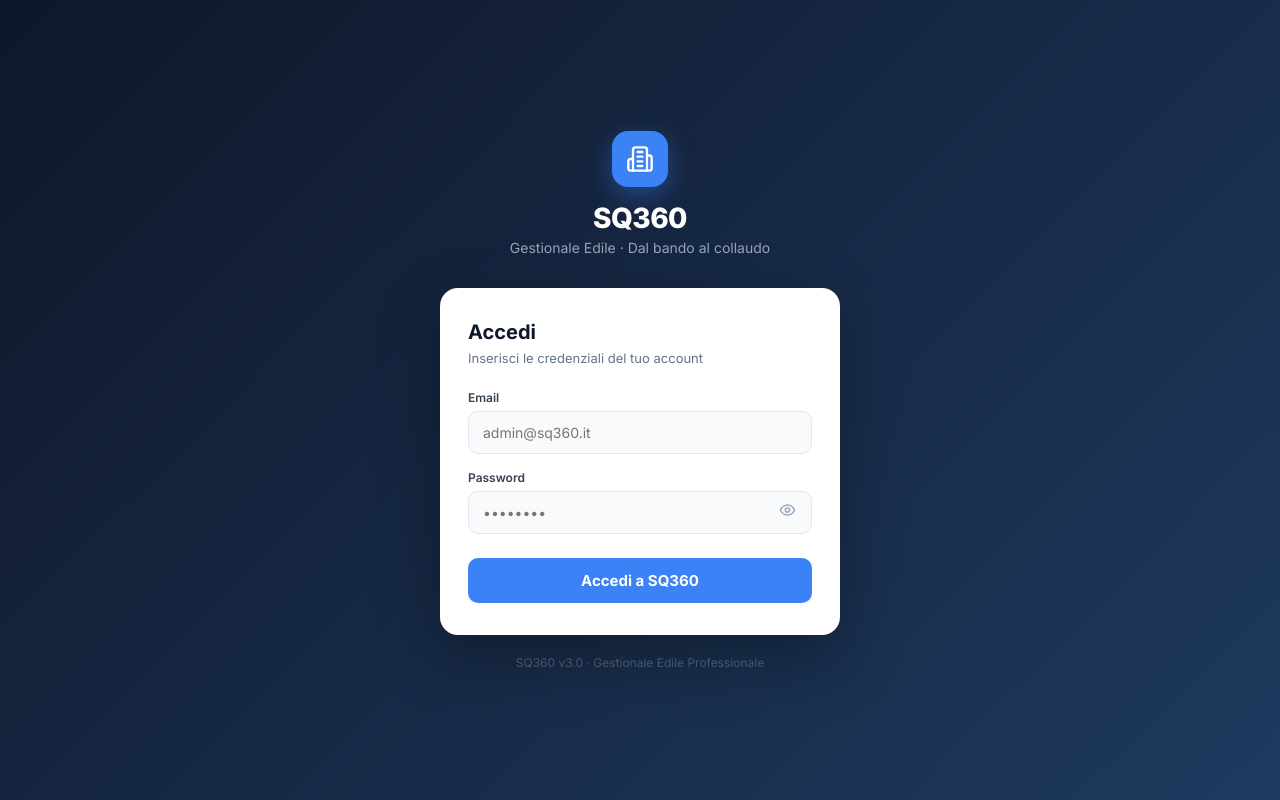
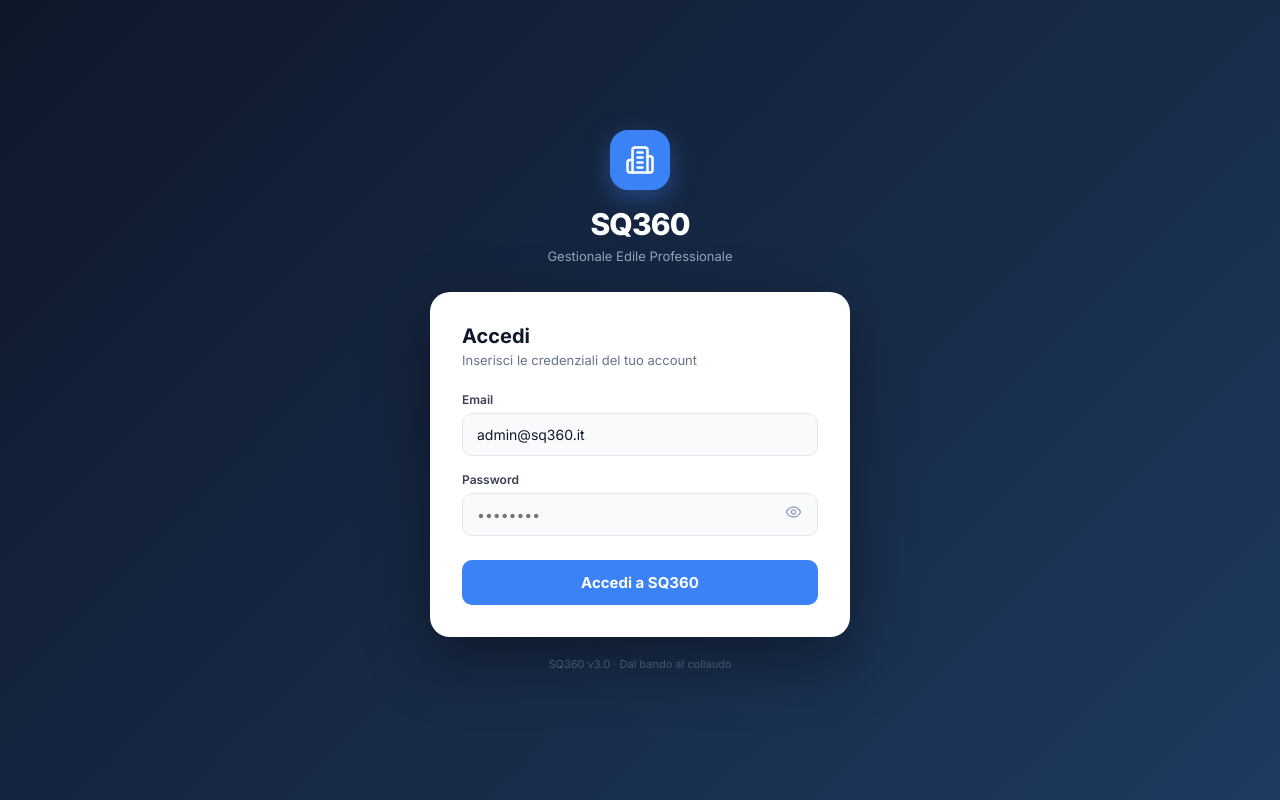
Before and after one commit to SQ360app/SQ360, a Next.js app: page /login in a window 1280 px wide. Built offline with nearby package versions, Linux system fonts and the light colour scheme; no server answers.

Commit message:
Update page.tsx

```diff
--- a/src/app/login/page.tsx
+++ b/src/app/login/page.tsx
@@ -1,11 +1,13 @@
 'use client'
 
 import { useState } from 'react'
+import { useRouter } from 'next/navigation'
 import { supabase } from '@/lib/supabase'
 import { Building2, Eye, EyeOff, AlertCircle } from 'lucide-react'
 
 export default function LoginPage() {
-  const [email, setEmail] = useState('')
+  const router = useRouter()
+  const [email, setEmail] = useState('admin@sq360.it')
   const [password, setPassword] = useState('')
   const [showPass, setShowPass] = useState(false)
   const [loading, setLoading] = useState(false)
@@ -15,21 +17,30 @@ export default function LoginPage() {
     e.preventDefault()
     if (!email || !password) { setErrore('Inserisci email e password'); return }
     setLoading(true); setErrore('')
-    const { error } = await supabase.auth.signInWithPassword({ email, password })
+
+    const { data, error } = await supabase.auth.signInWithPassword({ email, password })
+
     if (error) {
-      setErrore(error.message === 'Invalid login credentials'
-        ? 'Email o password non corretti'
-        : error.message)
+      setErrore(
+        error.message === 'Invalid login credentials'
+          ? 'Email o password non corretti'
+          : error.message
+      )
       setLoading(false)
-    } else {
-      window.location.href = '/dashboard'
+      return
+    }
+
+    if (data.session) {
+      // Successo - naviga al dashboard
+      router.push('/dashboard')
+      router.refresh()
     }
   }
 
   const inp = {
     width: '100%', background: '#f8fafc', border: '1px solid #e2e8f0',
     borderRadius: 10, padding: '12px 14px', color: '#0f172a',
-    fontSize: 14, outline: 'none', transition: 'border-color 0.15s'
+    fontSize: 14, outline: 'none', boxSizing: 'border-box' as const
   }
 
   return (
@@ -37,27 +48,24 @@ export default function LoginPage() {
       minHeight: '100vh', display: 'flex', alignItems: 'center', justifyContent: 'center',
       background: 'linear-gradient(135deg, #0f172a 0%, #1e3a5f 100%)', padding: 20
     }}>
-      <div style={{ width: '100%', maxWidth: 400 }}>
+      <div style={{ width: '100%', maxWidth: 420 }}>
 
         {/* Logo */}
-        <div style={{ textAlign: 'center', marginBottom: 32 }}>
+        <div style={{ textAlign: 'center', marginBottom: 28 }}>
           <div style={{
-            width: 56, height: 56, borderRadius: 16, background: '#3b82f6',
+            width: 60, height: 60, borderRadius: 18, background: '#3b82f6',
             display: 'flex', alignItems: 'center', justifyContent: 'center',
-            margin: '0 auto 14px', boxShadow: '0 8px 24px rgba(59,130,246,0.4)'
+            margin: '0 auto 16px', boxShadow: '0 8px 24px rgba(59,130,246,0.4)'
           }}>
-            <Building2 size={28} color="white" />
+            <Building2 size={30} color="white" />
           </div>
-          <h1 style={{ fontSize: 28, fontWeight: 800, color: 'white', margin: 0, letterSpacing: '-0.02em' }}>SQ360</h1>
-          <p style={{ color: '#94a3b8', fontSize: 14, marginTop: 4 }}>Gestionale Edile · Dal bando al collaudo</p>
+          <h1 style={{ fontSize: 30, fontWeight: 800, color: 'white', margin: 0, letterSpacing: '-0.03em' }}>SQ360</h1>
+          <p style={{ color: '#94a3b8', fontSize: 13, marginTop: 6 }}>Gestionale Edile Professionale</p>
         </div>
 
-        {/* Card login */}
-        <div style={{
-          background: 'white', borderRadius: 18, padding: '32px 28px',
-          boxShadow: '0 24px 64px rgba(0,0,0,0.3)'
-        }}>
-          <h2 style={{ fontSize: 20, fontWeight: 700, color: '#0f172a', margin: '0 0 6px' }}>Accedi</h2>
+        {/* Card */}
+        <div style={{ background: 'white', borderRadius: 20, padding: '32px', boxShadow: '0 24px 64px rgba(0,0,0,0.4)' }}>
+          <h2 style={{ fontSize: 20, fontWeight: 700, color: '#0f172a', margin: '0 0 4px' }}>Accedi</h2>
           <p style={{ fontSize: 13, color: '#64748b', margin: '0 0 24px' }}>Inserisci le credenziali del tuo account</p>
 
           {errore && (
@@ -73,30 +81,18 @@ export default function LoginPage() {
 
           <form onSubmit={login}>
             <div style={{ marginBottom: 16 }}>
-              <label style={{ fontSize: 12, fontWeight: 600, color: '#374151', display: 'block', marginBottom: 6 }}>
-                Email
-              </label>
-              <input
-                type="email" value={email} onChange={e => setEmail(e.target.value)}
-                placeholder="admin@sq360.it" style={inp} autoComplete="email"
-                onFocus={e => e.target.style.borderColor = '#3b82f6'}
-                onBlur={e => e.target.style.borderColor = '#e2e8f0'}
-              />
+              <label style={{ fontSize: 12, fontWeight: 600, color: '#374151', display: 'block', marginBottom: 6 }}>Email</label>
+              <input type="email" value={email} onChange={e => setEmail(e.target.value)}
+                placeholder="admin@sq360.it" style={inp} autoComplete="email" required />
             </div>
 
             <div style={{ marginBottom: 24 }}>
-              <label style={{ fontSize: 12, fontWeight: 600, color: '#374151', display: 'block', marginBottom: 6 }}>
-                Password
-              </label>
+              <label style={{ fontSize: 12, fontWeight: 600, color: '#374151', display: 'block', marginBottom: 6 }}>Password</label>
               <div style={{ position: 'relative' }}>
-                <input
-                  type={showPass ? 'text' : 'password'}
+                <input type={showPass ? 'text' : 'password'}
                   value={password} onChange={e => setPassword(e.target.value)}
                   placeholder="••••••••" style={{ ...inp, paddingRight: 44 }}
-                  autoComplete="current-password"
-                  onFocus={e => e.target.style.borderColor = '#3b82f6'}
-                  onBlur={e => e.target.style.borderColor = '#e2e8f0'}
-                />
+                  autoComplete="current-password" required />
                 <button type="button" onClick={() => setShowPass(!showPass)} style={{
                   position: 'absolute', right: 12, top: '50%', transform: 'translateY(-50%)',
                   background: 'none', border: 'none', cursor: 'pointer', padding: 4, color: '#94a3b8'
@@ -107,28 +103,23 @@ export default function LoginPage() {
             </div>
 
             <button type="submit" disabled={loading} style={{
-              width: '100%', padding: '13px', borderRadius: 10,
-              border: 'none', background: loading ? '#93c5fd' : '#3b82f6',
-              color: 'white', fontSize: 15, fontWeight: 700,
-              cursor: loading ? 'not-allowed' : 'pointer',
-              transition: 'background 0.15s',
+              width: '100%', padding: '13px', borderRadius: 10, border: 'none',
+              background: loading ? '#93c5fd' : '#3b82f6', color: 'white',
+              fontSize: 15, fontWeight: 700, cursor: loading ? 'not-allowed' : 'pointer',
               display: 'flex', alignItems: 'center', justifyContent: 'center', gap: 8
             }}>
-              {loading ? (
-                <>
-                  <div style={{ width: 16, height: 16, border: '2px solid rgba(255,255,255,0.3)', borderTopColor: 'white', borderRadius: '50%', animation: 'spin 0.6s linear infinite' }} />
-                  Accesso in corso...
-                </>
-              ) : 'Accedi a SQ360'}
+              {loading
+                ? <><div style={{ width: 16, height: 16, border: '2px solid rgba(255,255,255,0.3)', borderTopColor: 'white', borderRadius: '50%', animation: 'spin 0.6s linear infinite' }} /> Accesso...</>
+                : 'Accedi a SQ360'
+              }
             </button>
           </form>
         </div>
 
-        <p style={{ textAlign: 'center', color: '#475569', fontSize: 12, marginTop: 20 }}>
-          SQ360 v3.0 · Gestionale Edile Professionale
+        <p style={{ textAlign: 'center', color: '#475569', fontSize: 11, marginTop: 20 }}>
+          SQ360 v3.0 · Dal bando al collaudo
         </p>
       </div>
-
       <style>{`@keyframes spin { to { transform: rotate(360deg); } }`}</style>
     </div>
   )
```
